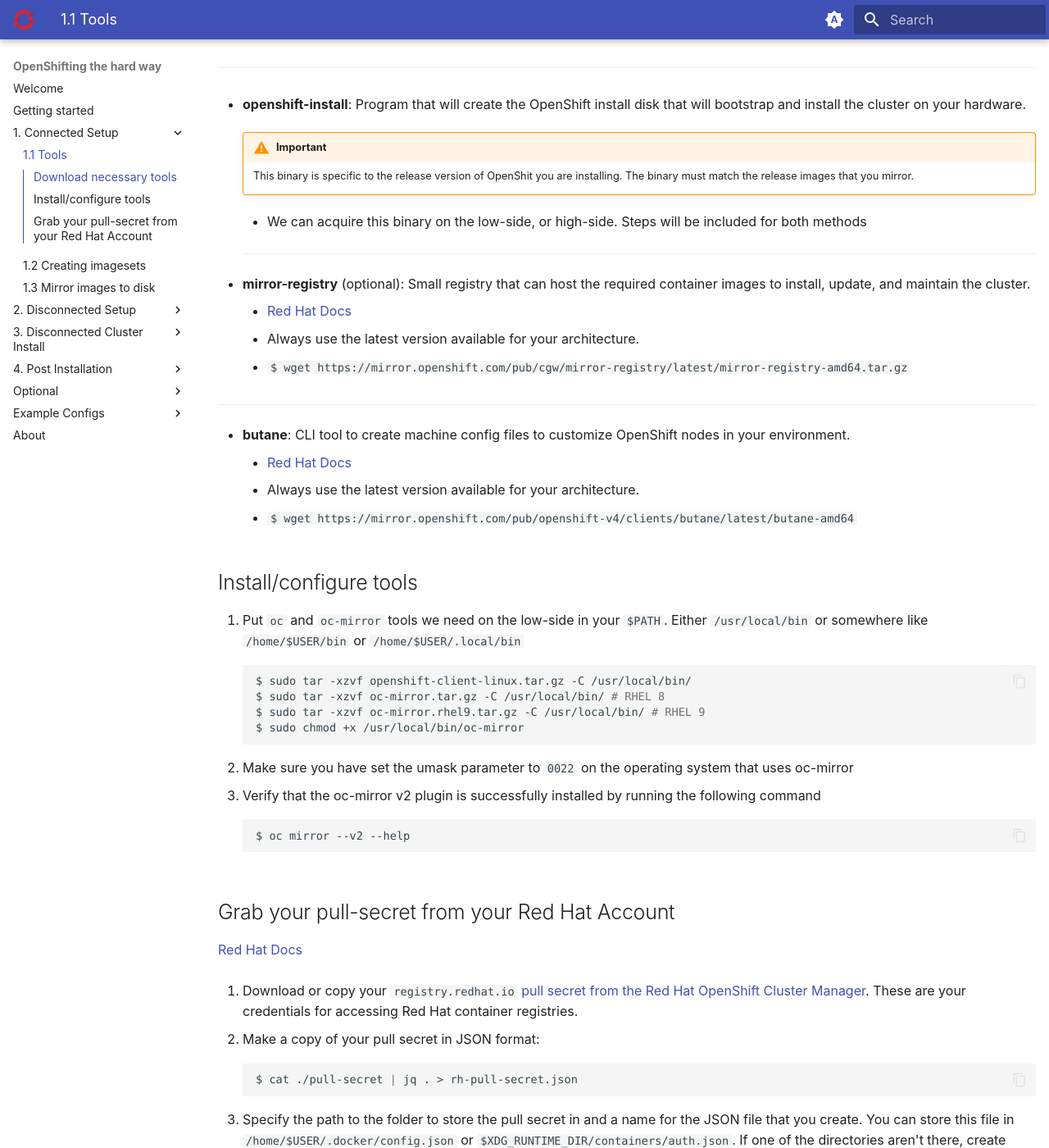
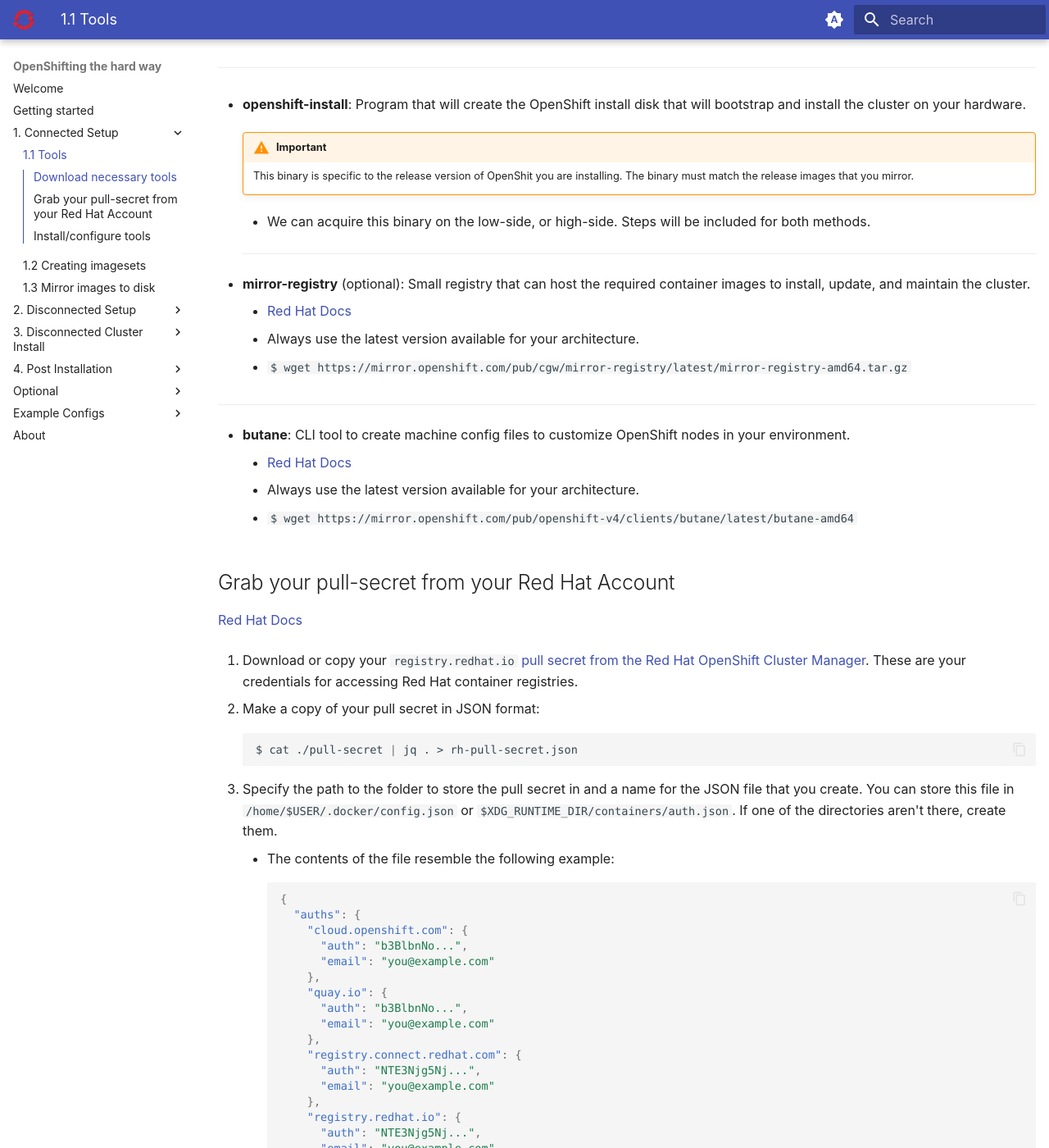
Before and after one commit to yojoshb/disco-docs, an MkDocs documentation site: the page built from docs/connected/tools.md, in a window 1280 px wide and 1400 px high, scrolled down 886 px. Shown: the whole window at 82% size. Built offline with MkDocs 1.6.1 and Material for MkDocs 9.7.7, drawn with Linux system fonts in a browser that asks for light colours; some of the changed text lies outside the part shown.

Commit message:
fix workflow versioning tag, add _scripts/rhel-oc-tools.sh, minor additions

````diff
--- a/docs/connected/mirroring.md
+++ b/docs/connected/mirroring.md
@@ -145,6 +145,6 @@
 - **oc-mirror**
 - **butane**
 - **mirror-registry** (if using)
-- **openshift-install** (if extracting the binary from the low-side)
+- **openshift-install** (if you extracted the binary)
 
 ---
--- a/docs/connected/tools.md
+++ b/docs/connected/tools.md
@@ -24,7 +24,7 @@
 
     !!! warning "Important"
         This binary is specific to the release version of OpenShit you are installing. The binary must match the release images that you mirror.
-    - We can acquire this binary on the low-side, or high-side. Steps will be included for both methods
+    - We can acquire this binary on the low-side, or high-side. Steps will be included for both methods.
   ---
 
 - **mirror-registry** (optional): Small registry that can host the required container images to install, update, and maintain the cluster.
@@ -37,22 +37,6 @@
     - [Red Hat Docs](https://docs.redhat.com/en/documentation/openshift_container_platform/4.12/html/installation_configuration/installing-customizing#installation-special-config-butane-install_installing-customizing){:target="_blank"}
     - Always use the latest version available for your architecture.
     - `$ wget https://mirror.openshift.com/pub/openshift-v4/clients/butane/latest/butane-amd64`
-
-
-## Install/configure tools
-
-1. Put `oc` and `oc-mirror` tools we need on the low-side in your `$PATH`. Either `/usr/local/bin` or somewhere like `/home/$USER/bin` or `/home/$USER/.local/bin`
-```bash
-$ sudo tar -xzvf openshift-client-linux.tar.gz -C /usr/local/bin/
-$ sudo tar -xzvf oc-mirror.tar.gz -C /usr/local/bin/ # RHEL 8
-$ sudo tar -xzvf oc-mirror.rhel9.tar.gz -C /usr/local/bin/ # RHEL 9
-$ sudo chmod +x /usr/local/bin/oc-mirror
-```
-1. Make sure you have set the umask parameter to `0022` on the operating system that uses oc-mirror
-1. Verify that the oc-mirror v2 plugin is successfully installed by running the following command
-```bash
-$ oc mirror --v2 --help
-```
 
 ## Grab your pull-secret from your Red Hat Account
 [Red Hat Docs](https://docs.redhat.com/en/documentation/openshift_container_platform/4.17/html/disconnected_environments/mirroring-in-disconnected-environments#installation-adding-registry-pull-secret_installing-mirroring-disconnected){:target="_blank"}
@@ -95,3 +79,20 @@
 Authenticating with existing credentials for registry.redhat.io
 Existing credentials are valid. Already logged in to registry.redhat.io
 ```
+
+## Install/configure tools
+
+!!! info "You can use the `rhel-oc-tools.sh` script in the docs repository that will download all the tools for you if you'd like."
+
+1. Put `oc` and `oc-mirror` tools we need on the low-side in your `$PATH`. Either `/usr/local/bin` or somewhere like `/home/$USER/bin` or `/home/$USER/.local/bin`
+```bash
+$ sudo tar -xzvf openshift-client-linux.tar.gz -C /usr/local/bin/
+$ sudo tar -xzvf oc-mirror.tar.gz -C /usr/local/bin/ # RHEL 8
+$ sudo tar -xzvf oc-mirror.rhel9.tar.gz -C /usr/local/bin/ # RHEL 9
+$ sudo chmod +x /usr/local/bin/oc-mirror
+```
+1. Make sure you have set the umask parameter to `0022` on the operating system that uses oc-mirror
+1. Verify that the oc-mirror v2 plugin is successfully installed by running the following command
+```bash
+$ oc mirror --v2 --help
+```
--- a/mkdocs.yml
+++ b/mkdocs.yml
@@ -3,7 +3,7 @@
 site_author: "jbezotte@redhat.com"
 copyright: ""
 site_description: >-
-  Documentation for disconnected OpenShift installs. Conatains all required js, css, and html for the site to function offline.
+  Documentation for disconnected OpenShift installs. Contains all required js, css, and html for the site to function offline.
   If you want just the markdown, download the source repository and extract the markdown files in the docs/ directory.
 use_directory_urls: false
 
````
Also changed, not shown: docs/optional/registry.md (+1 -1 lines), 3 other files.
